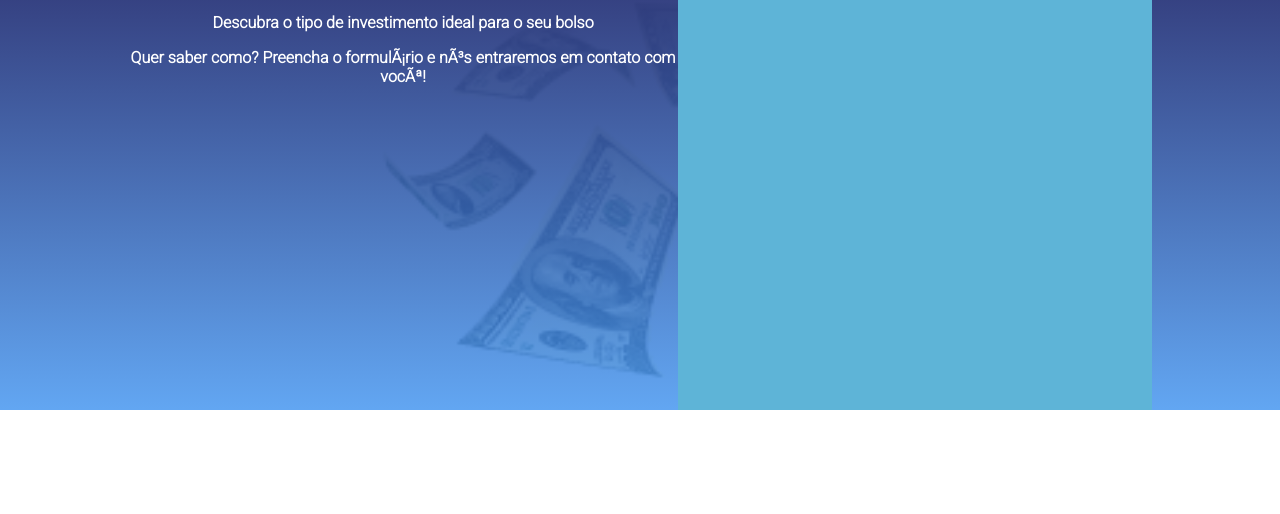
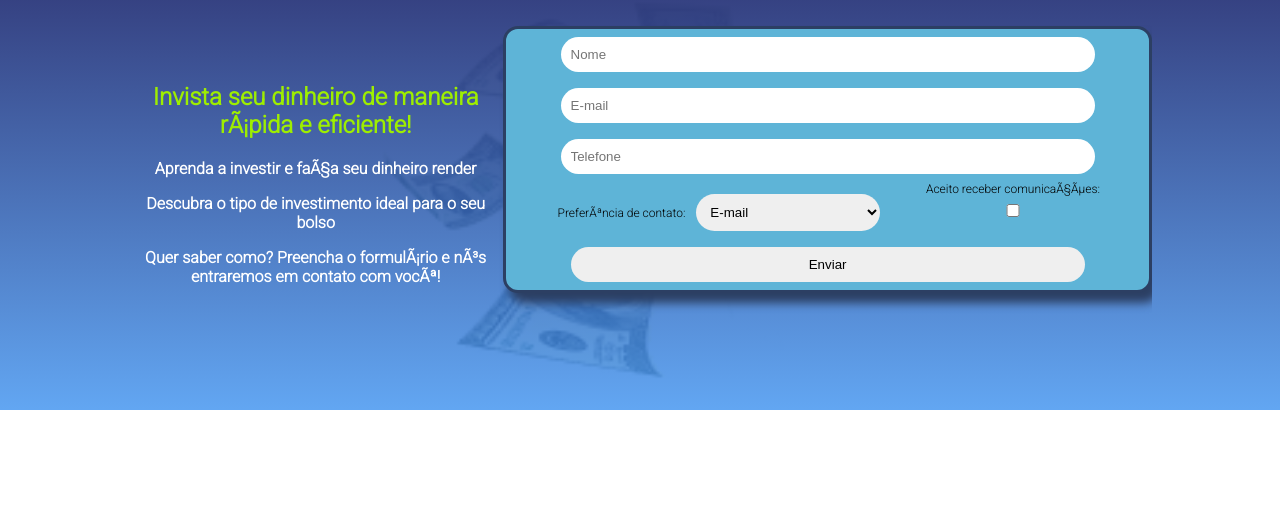
Before and after one commit to marianapcorrea/LandingPage-Investimentos, a plain HTML site: page index.html in a window 1280 px wide. Shown: the part 286-800 px from the top of the page. Drawn offline with Linux system fonts and the light colour scheme.

Commit message:
Continua a estilizaçao do formulario. Ajusta o posicionamento do texto)

```diff
--- a/style.css
+++ b/style.css
@@ -26,9 +26,14 @@ main {
 .conteudo {
     margin: auto;
     max-width: 80%;
+    height: fit-content;
     overflow: hidden;
     display: flex;
     height: 500px;
+
+}
+.texto {
+    margin: 15% auto;
     text-align: center;
     font-weight: bold;
 }
@@ -43,7 +48,32 @@ main {
 
 .formulario {
     float: left;
-    width: 50%;
+    width: fit-content;
+    height: fit-content;
+    text-align: center;
     box-sizing: border-box;
     background: #5eb4d7;
+    border-radius: 15px;
+    border:#2c3f63 solid 3px;
+    box-shadow: 7px 10px 10px #2c3f63;
+    margin:  auto;
 }
+
+.formulario input, .formulario select {
+    width: 80%;
+    margin: 8px;
+    padding: 10px ;
+    border-radius: 20px;
+    border: transparent;
+}
+
+.formulario select {
+    width: 50%;
+}
+
+.formulario label {
+
+    font-size: 12px;
+    display: inline-block;
+    text-align: center;
+}
```
